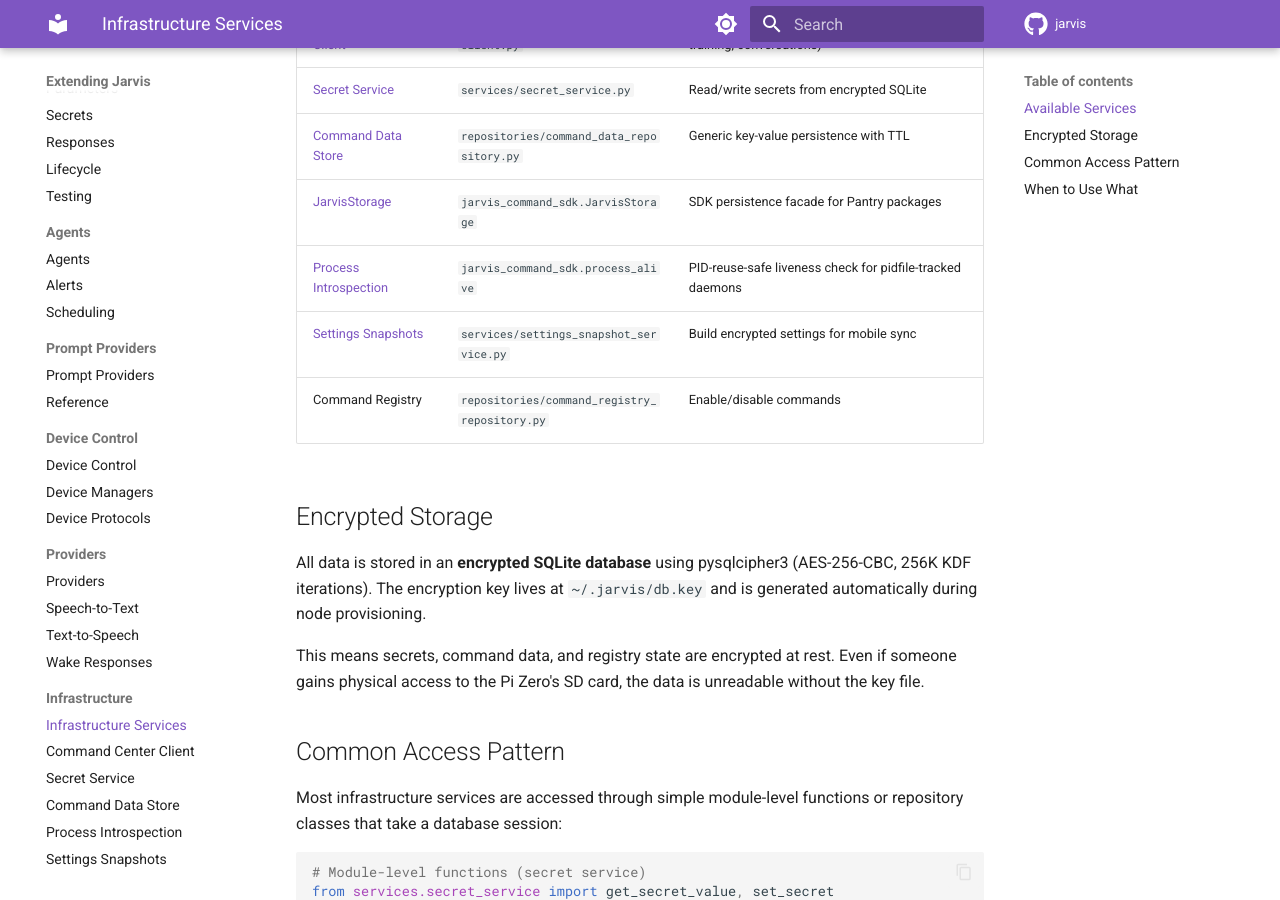
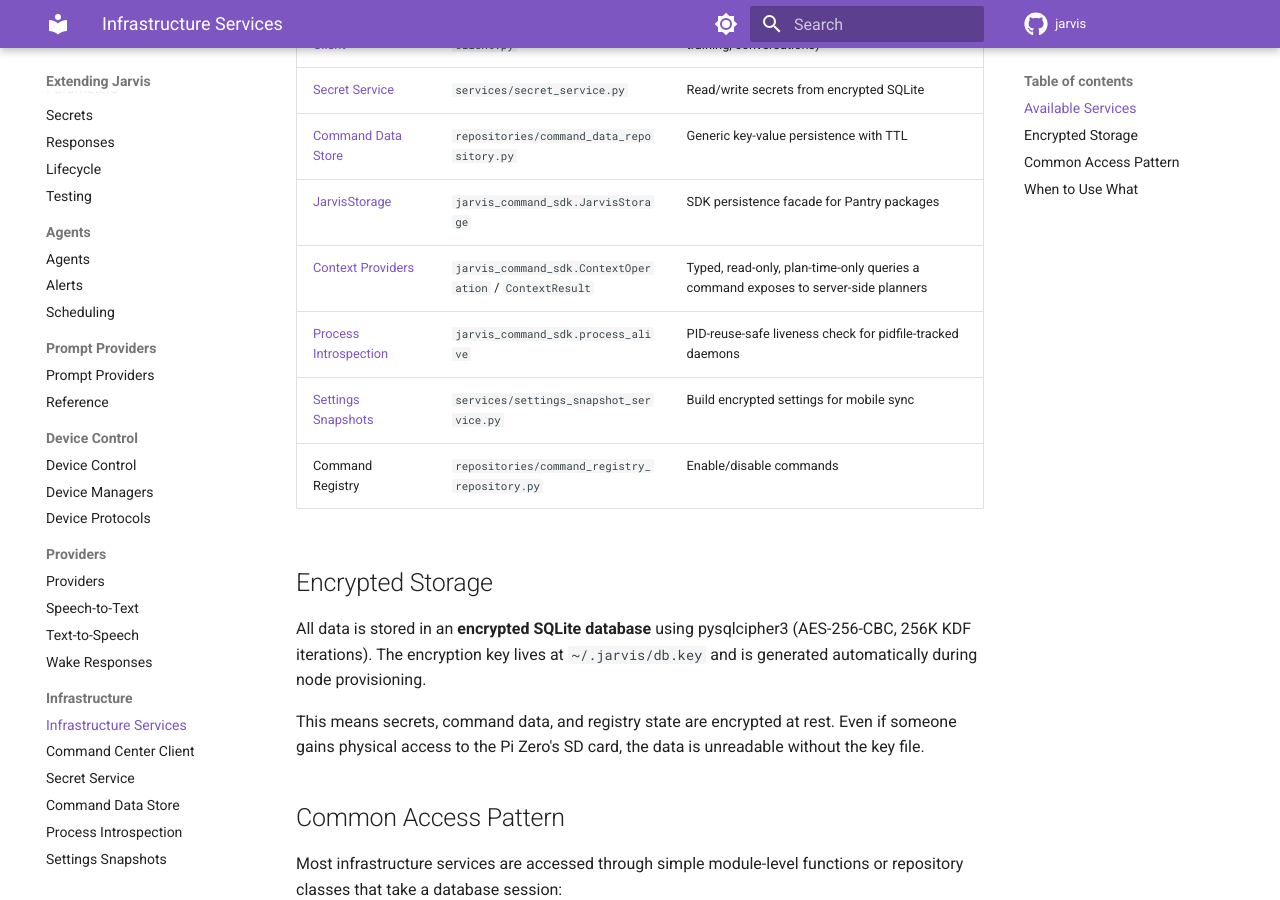
Before and after one commit to alexberardi/jarvis-docs, an MkDocs documentation site: the page built from docs/extending/infrastructure/index.md, in a window 1280 px wide and 900 px high, scrolled down 481 px. Built offline with MkDocs 1.6.1 and Material for MkDocs 9.7.7, drawn with Linux system fonts in a browser that asks for light colours; comment, search, counter and statistics services are not loaded; some of the changed text lies outside the part shown.

Commit message:
docs(jarvis-cmd-calendar): sync from #1

```diff
--- a/docs/extending/infrastructure/index.md
+++ b/docs/extending/infrastructure/index.md
@@ -12,6 +12,7 @@
 | [Secret Service](secrets.md) | `services/secret_service.py` | Read/write secrets from encrypted SQLite |
 | [Command Data Store](datastore.md) | `repositories/command_data_repository.py` | Generic key-value persistence with TTL |
 | [JarvisStorage](datastore.md#jarvisstorage-sdk-persistence-facade) | `jarvis_command_sdk.JarvisStorage` | SDK persistence facade for Pantry packages |
+| [Context Providers](context-providers.md) | `jarvis_command_sdk.ContextOperation` / `ContextResult` | Typed, read-only, plan-time-only queries a command exposes to server-side planners |
 | [Process Introspection](process.md) | `jarvis_command_sdk.process_alive` | PID-reuse-safe liveness check for pidfile-tracked daemons |
 | [Settings Snapshots](settings.md) | `services/settings_snapshot_service.py` | Build encrypted settings for mobile sync |
 | Command Registry | `repositories/command_registry_repository.py` | Enable/disable commands |
@@ -57,6 +58,7 @@
 | Cache data between command invocations | [Command Data Store](datastore.md) --- `CommandDataRepository` |
 | Store data in a Pantry package | [JarvisStorage](datastore.md#jarvisstorage-sdk-persistence-facade) --- SDK facade over `CommandDataRepository` |
 | Store temporary results with auto-expiry | [Command Data Store](datastore.md) --- `save()` with `expires_at` |
+| Expose a read-only, plan-time query to a planner | [Context Providers](context-providers.md) --- `context_operations` / `execute_context_operation` |
 | Check if a pidfile-tracked daemon is alive | [Process Introspection](process.md) --- `process_alive(pid, expected_comm=...)` |
 | Expose settings to the mobile app | [Settings Snapshots](settings.md) --- automatic via `required_secrets` |
 | Check if a command is enabled | Command Registry --- `CommandRegistryRepository.get_all()` |
```
